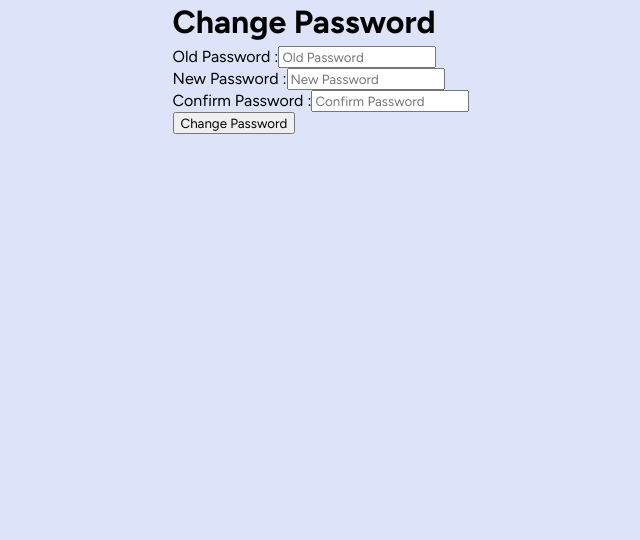
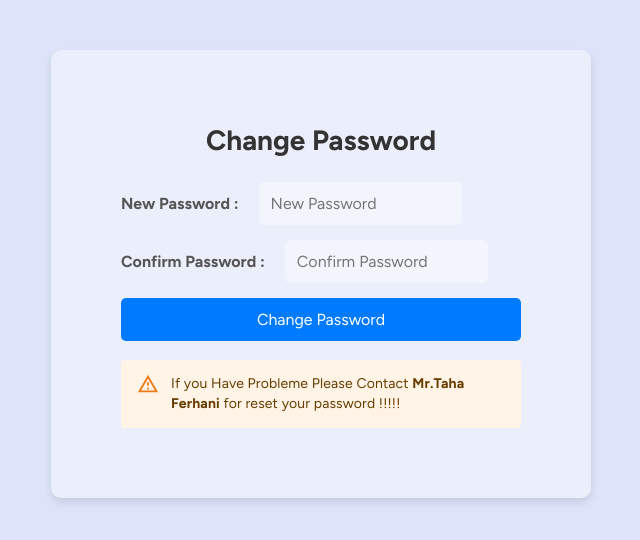
Before and after one commit to abaakil35/Note-React, a React (Create React App) app: page /updatepassword in a window 1280 px wide. Shown: the top 540 px of the page, without its empty margins (319-959 px from the left). Built offline with nearby package versions, Linux system fonts and the light colour scheme.

Commit message:
last but not last !

```diff
--- a/package.json
+++ b/package.json
@@ -14,6 +14,7 @@
     "motion": "^11.15.0",
     "react": "^18.3.1",
     "react-dom": "^18.3.1",
+    "react-hot-toast": "^2.5.1",
     "react-loading-indicators": "^1.0.0",
     "react-scripts": "5.0.1",
     "react-toastify": "^11.0.3",
--- a/src/Components/NavBar.jsx
+++ b/src/Components/NavBar.jsx
@@ -10,6 +10,7 @@ import { Link } from "react-router-dom";
 const Navbar = ({ showCreateNote, setisConect }) => {
   const [userName, setUserName] = useState(" loading ...");
   const [userLast, setLast] = useState("");
+
 
   const navigate = useNavigate();
 
@@ -223,6 +224,7 @@ const Navbar = ({ showCreateNote, setisConect }) => {
           </div>
         </div>
       </TooltipBlack>
+
     </nav>
   );
 };
--- /dev/null
+++ b/src/Components/Style/UpdatePassword.css
@@ -0,0 +1,53 @@
+.update-password-container {
+  max-width: 400px;
+  margin: 50px auto;
+  padding: 70px;
+  background-color: #ffffff64;
+  border-radius: 10px;
+  box-shadow: 0 4px 8px rgba(0, 0, 0, 0.1);
+}
+
+.update-password-title {
+  font-size: 28px;
+  margin-bottom: 25px;
+  color: #333333;
+  text-align: center;
+}
+
+.update-password-form {
+  display: flex;
+  flex-direction: column;
+}
+
+.update-password-form label {
+  margin-bottom: 8px;
+  color: #555555;
+  font-weight: bold;
+}
+
+.update-password-form input {
+  margin-left: 20px;
+  margin-bottom: 15px;
+  padding: 12px;
+  border: none;
+  border-radius: 5px;
+  font-size: 16px;
+  text-decoration: none;
+  background-color: #ffffff64;
+}
+
+.update-password-form .Change {
+  padding: 12px 20px;
+  background-color: #007bff;
+  color: #ffffff;
+  border: none;
+  border-radius: 5px;
+  cursor: pointer;
+  font-size: 16px;
+  transition: background-color 0.3s ease;
+}
+
+.update-password-form .Change:hover {
+  background-color: #0056b3;
+  border: none;
+}
--- a/src/Components/UpdateNote.jsx
+++ b/src/Components/UpdateNote.jsx
@@ -17,7 +17,7 @@ const UpdateNote = ({ onCancel, title: initialTitle, content: initialContent, sh
     axios.put(`https://notes.devlop.tech/api/notes/${id}`, updatedNote)
       .then(response => {
         console.log('Note updated:', response.data);
-        onCancel(); // Assuming onCancel will refresh the notes list or close the form
+        onCancel();
       })
       .catch(error => console.error('Error updating note:', error));
   };
--- a/src/Components/UpdatePassword.jsx
+++ b/src/Components/UpdatePassword.jsx
@@ -2,6 +2,9 @@ import { useState } from "react";
 import axios from "axios";
 import { motion } from "framer-motion";
 import { useNavigate } from "react-router-dom";
+import './Style/UpdatePassword.css'
+import Alert from '@mui/material/Alert';
+
 
 const User = () => {
   const [old, setold] = useState("");
@@ -11,7 +14,7 @@ const User = () => {
   const navigate = useNavigate();
 
   const handlePassword = () => {
-    if (window.confirm("Are you sure you want to change your password?")) {
+    if (old && newp && conf) {
       if (old && newp && conf && newp === conf) {
         axios
           .put(
@@ -28,37 +31,25 @@ const User = () => {
             }
           )
           .then(() => {
-            alert("Password Updated Successfully");
+
             navigate("/home");
           });
       }
     }
   };
 
+  const handleSubmit = (e) => {
+    e.preventDefault();
+  }
+
   return (
-    <motion.div
-      className="user"
-      initial={{ opacity: 0, y: 100 }}
-      animate={{ opacity: 1, y: 0 }}
-      transition={{ duration: 0.5 }}
-    >
-      <div className="up">
-        <h1>Change Password</h1>
-      </div>
-      <div className="down">
-        <div>
-          <label>Old Password :</label>
-          <input
-            type="text"
-            className="change"
-            onChange={(e) => setold(e.target.value)}
-            placeholder="Old Password"
-          />
-        </div>
+    <div className="update-password-container">
+      <h1 className="update-password-title">Change Password</h1>
+      <form onClick={handleSubmit} className="update-password-form">
         <div>
           <label>New Password :</label>
           <input
-            type="text"
+            type="password"
             className="change"
             onChange={(e) => setnewp(e.target.value)}
             placeholder="New Password"
@@ -67,7 +58,7 @@ const User = () => {
         <div>
           <label>Confirm Password :</label>
           <input
-            type="text"
+            type="password"
             className="change"
             onChange={(e) => setconf(e.target.value)}
             placeholder="Confirm Password"
@@ -80,8 +71,12 @@ const User = () => {
         >
           Change Password
         </motion.button>
-      </div>
-    </motion.div>
+      </form>
+      <br />
+      <Alert severity="warning">
+                  If you Have Probleme Please Contact  <strong>Mr.Taha Ferhani</strong> for reset your password  !!!!!
+                </Alert>
+    </div>
   );
 };
 
```
Also changed, not shown: 1 other file (tests, documents, lock files or other folders).
